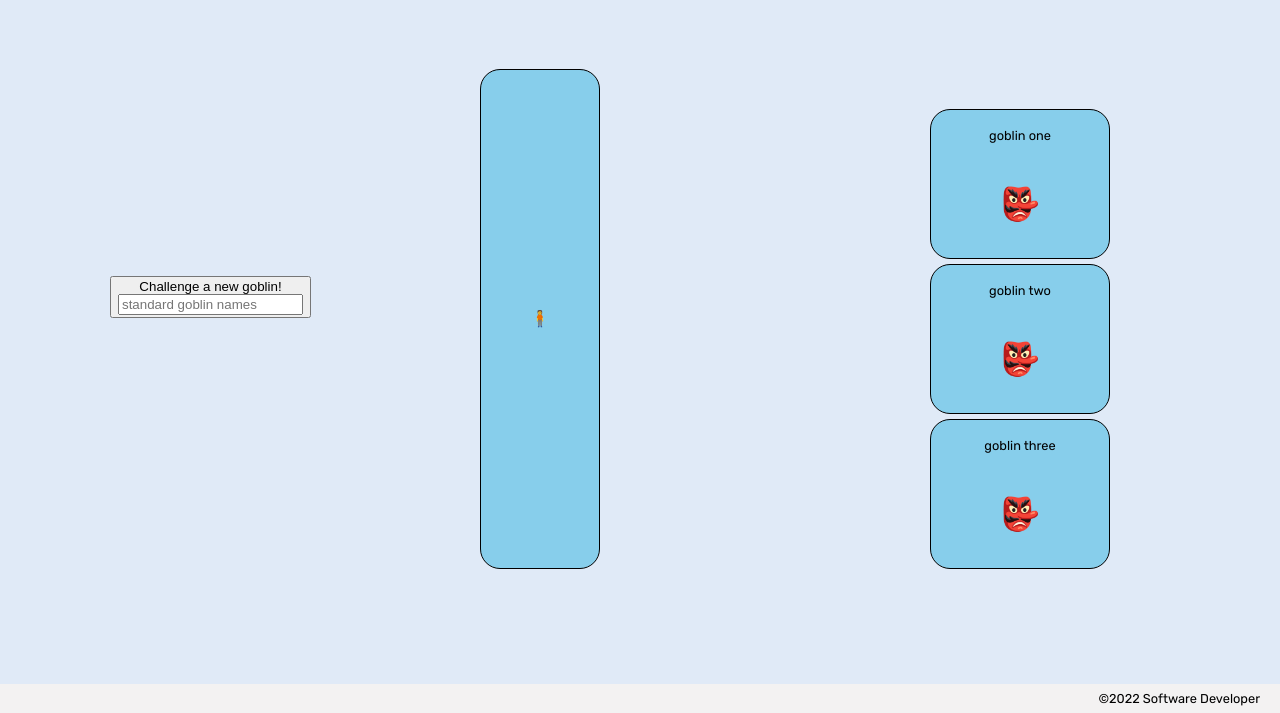
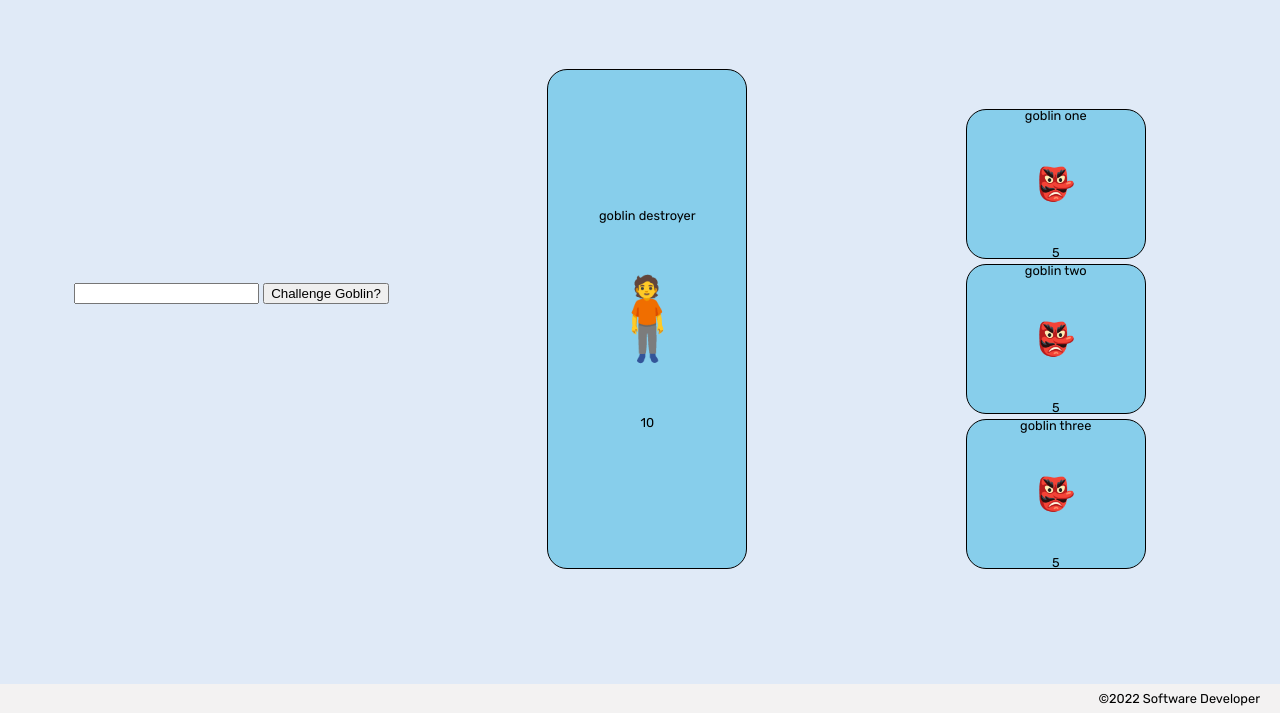
Before and after one commit to csmccue/goblin-fighter-game, a plain HTML site: page index.html in a window 1280 px wide. Shown: the part 87-800 px from the top of the page. Drawn offline with Linux system fonts and the light colour scheme.

Commit message:
working game, still need to add all alerts, disable buttons when goblin hp = 0, and show how many goblins have been defeated

```diff
--- a/app.js
+++ b/app.js
@@ -3,6 +3,8 @@ import { renderGoblin, renderPlayer } from './render-utils.js';
 
 const goblinsEl = document.querySelector('.goblins');
 const playerEl = document.querySelector('.player');
+const formEl = document.querySelector('form');
+const myInputEl = document.querySelector('input');
 
 //const goblinInputEl = document.getElementById('goblin-input');
 //const addGoblinButton = document.getElementById('add-goblin-button');
@@ -10,6 +12,7 @@ const playerEl = document.querySelector('.player');
 // let state
 
 let playerHP = 10;
+let goblinsDefeated = 0;
 
 const goblinData = [
     {
@@ -28,17 +31,28 @@ const goblinData = [
 const playerData = [
     {
         name: 'goblin destroyer',
-        hitpoints: 10,
+        hitpoints: playerHP,
     }
 ];
+//add more goblins
+formEl.addEventListener('submit', (e) => {
+    e.preventDefault();
 
-// set event listeners
-  // get user input
-  // use user input to update state
-  // update DOM to reflect the new state
-// wow
+    myInputEl.value;
+
+    const myNewGoblin = {
+        name: myInputEl.value,
+        hitpoints: Math.ceil(Math.random() * 4)
+    };
+
+    goblinData.push(myNewGoblin);
+
+    formEl.reset();
+    displayGoblins();
+});
+
+
 function displayPlayer() {
-  // clear the DOM
     playerEl.textContent = '';
     for (let player of playerData) {
         const newPlayerEl = renderPlayer(player);
@@ -54,16 +68,19 @@ function displayGoblins() {
         const newGoblinEl = renderGoblin(goblin);
 
         newGoblinEl.addEventListener('click', () => {
-          // and if the friend's satisfaction level is below 3 and you have mushrooms left
-            if (Math.random() > 0.5) {
-          // increment the friends satisfaction and decrement your mushrooms
+            if (Math.random() > 0.3) {
                 goblin.hitpoints--;
-                console.log(goblin.name);
-                console.log(goblin.hitpoints);
+                alert(goblin.name);
+                //alert(goblin.hitpoints);
 
             }
+            if (Math.random() > 0.1) {
+                playerHP--;
+            }
+
             displayGoblins();
             displayPlayer();
+            console.log(playerHP);
         });
         goblinsEl.append(newGoblinEl);
     }
--- a/index.html
+++ b/index.html
@@ -22,10 +22,12 @@
     </header>
 
     <main>
-        <div class="add-goblin">
-            <button class="header-button" id="add-goblin-button">Challenge a new goblin!</h3>
-            <input id="goblin-input" placeholder="standard goblin names" />
-        </div>
+        <form>
+            <label>
+                <input />
+                <button>Challenge Goblin?</button>
+            </label>
+        </form>
         <div class="left">
 
                 <div class="player">
--- a/render-utils.js
+++ b/render-utils.js
@@ -1,10 +1,22 @@
 export function renderPlayer(player) {
     const div = document.createElement('div');
+    const nameEl = document.createElement('p');
+    const emojiEl = document.createElement('p');
+    const hitpointsEl = document.createElement('p');
+
+    nameEl.classList.add('player-name');
+    emojiEl.classList.add('player-emoji');
+    hitpointsEl.classList.add('player-hitpoints');
+
+    nameEl.textContent = player.name;
+    hitpointsEl.textContent = player.hitpoints;
+
     if (player.hitpoints > 0) {
-        div.textContent = '🧍';
+        emojiEl.textContent = '🧍';
     } else {
-        div.textContent = '☠️';
+        emojiEl.textContent = '☠️';
     }
+    div.append(nameEl, emojiEl, hitpointsEl);
     return div;
 }
 
@@ -12,19 +24,21 @@ export function renderGoblin(goblin) {
     const div = document.createElement('div');
     const nameEl = document.createElement('p');
     const emojiEl = document.createElement('p');
+    const hitpointsEl = document.createElement('p');
 
     div.classList.add('goblin');
     nameEl.classList.add('name');
     emojiEl.classList.add('emoji');
+    hitpointsEl.classList.add('hitpoints');
 
     nameEl.textContent = goblin.name;
+    hitpointsEl.textContent = goblin.hitpoints;
 
     if (goblin.hitpoints === 0) {
         emojiEl.textContent = '☠️';
     } else {
         emojiEl.textContent = '👺';
-
-        div.append(nameEl, emojiEl);
-        return div;
     }
+    div.append(nameEl, emojiEl, hitpointsEl);
+    return div;
 }
--- a/styles/global.css
+++ b/styles/global.css
@@ -48,6 +48,7 @@ footer {
     justify-content: flex-end;
     align-items: center;
 }
+
 .add-goblin{
     width: 100px;
     font-size: 3rem;
@@ -70,10 +71,30 @@ footer {
 .goblin .name {
     font-size: .8rem;
 }
+.goblin .emoji {
 
-.goblin .emoji {
     font-size: 2rem;
     line-height: 2rem;
+}
+.goblin .hitpoints {
+    font-size: .8rem;
+}
+.player-name {
+    font-size: .8rem;
+    display: flex;
+    justify-content: center;
+    align-content: space-around;
+}
+.player-emoji {
+
+    font-size: 5rem;
+    line-height: 2rem;
+}
+.player-hitpoints {
+    font-size: .8rem;
+    display: flex;
+    justify-content: center;
+    align-content: space-around;
 }
 .player {
     background-color:skyblue;
@@ -81,7 +102,7 @@ footer {
     margin: 5px;
     border-radius: 20px;
     height: 500px;
-    width: 120px;
+    width: 200px;
     display: flex;
     flex-direction: column;
     justify-content: center;
```
